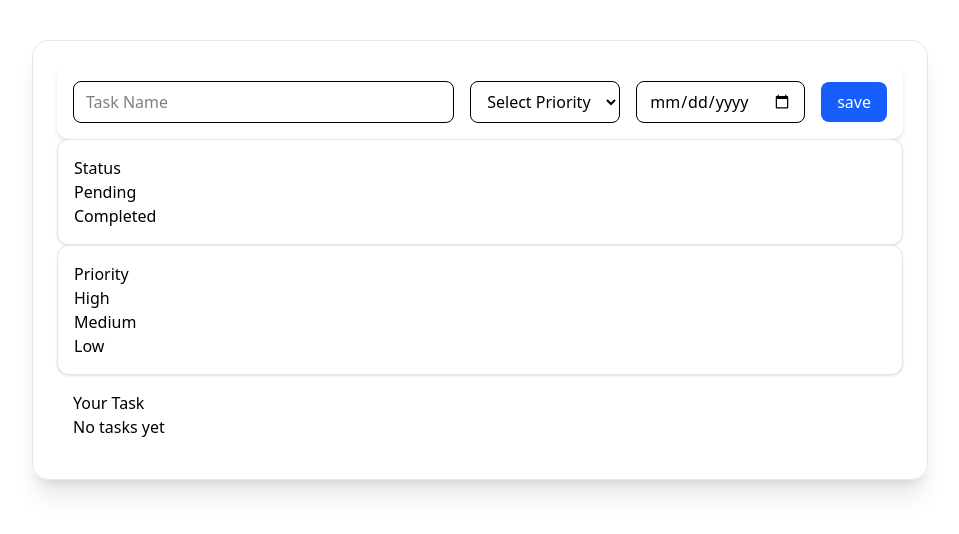
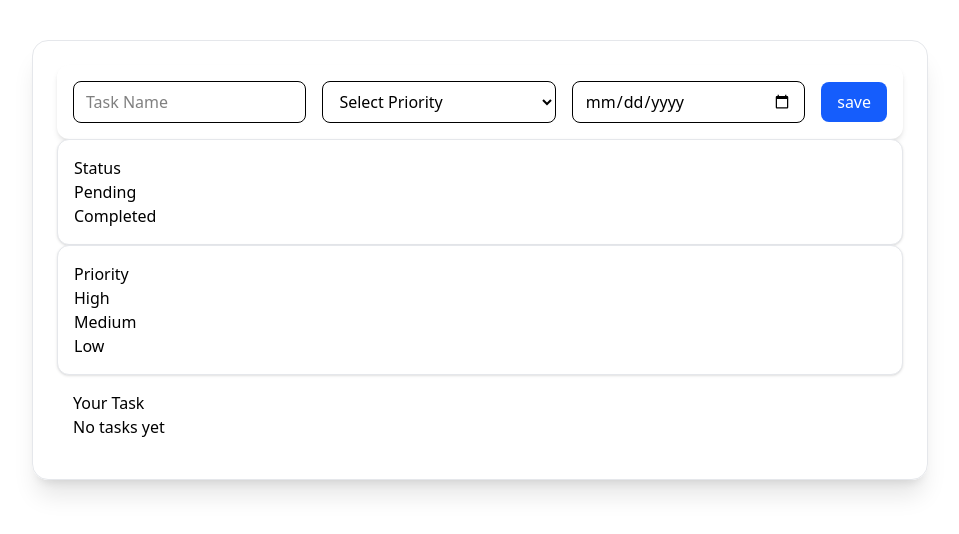
Before and after one commit to Ritadhami/mytodo, a React (Vite) app: page / in a window 1280 px wide. Shown: the top 534 px of the page, without its empty margins (160-1119 px from the left). Built offline with nearby package versions, Linux system fonts and the light colour scheme.

Commit message:
done change s in all file

```diff
--- a/src/App.jsx
+++ b/src/App.jsx
@@ -72,6 +72,4 @@ function App() {
   );
 }
 
-
-
 export default App;
--- a/src/components/AddTodo.jsx
+++ b/src/components/AddTodo.jsx
@@ -28,12 +28,12 @@ return(
             <input
              type="text"
              placeholder="Task Name "
-             className="px-3 py-2 border rounded-lg w-full focus:outline-none focus:ring-2 focus:ring-blue-400"
+             className="flex-1 px-3 py-2 border rounded-lg w-full focus:outline-none focus:ring-2 focus:ring-blue-400"
              value={taskName}
              onChange={(e) => setTaskName(e.target.value)}
              />
 
-            <select className="px-3 py-2 border rounded-lg w-full md:w-40 focus:outline-none focus:ring-2 focus:ring-blue-400"
+            <select className=" flex-1 md:w-40 px-3 py-2 border rounded-lg w-full md:w-40 focus:outline-none focus:ring-2 focus:ring-blue-400"
             value={priority}
             onChange={(e) => setPriority(e.target.value)}
             >
@@ -46,7 +46,7 @@ return(
             <input
              type="date"
              placeholder="Deadline"
-             className="px-3 py-2 border rounded-lg w-full md:w-44 focus:outline-none focus:ring-2 focus:ring-blue-400"
+             className=" flex-1 md:w-44 px-3 py-2 border rounded-lg w-full md:w-44 focus:outline-none focus:ring-2 focus:ring-blue-400"
              value={date}
              onChange={(e) => setDate(e.target.value)}
              />
--- a/src/components/ToDoList.jsx
+++ b/src/components/ToDoList.jsx
@@ -7,18 +7,19 @@ function ToDoList({ tasks, deleteTask, toggleComplete, editTask }) {
       {tasks.length === 0 ? (
         <p>No tasks yet</p>
       ) : (
-        <div>
-          <table>
-            <thead>
+        <div className='overflow-x-auto'>
+          <table className='min-w-full border border-gray-300'>
+            <thead className='bg-gray-100'>
               <tr>
-                <th>#</th>
-                <th>Task Name</th>
-                <th>Priority</th>
-                <th>Status</th>
-                <th>Actions</th>
+                <th className='border px-2 py-1'>S.N</th>
+                <th className='border px-2 py-1'>Task Name</th>
+                <th className='border px-2 py-1'>Priority</th>
+                <th className='border px-2 py-1'>Status</th>
+                <th className='border px-2 py-1'>Actions</th>
               </tr>
             </thead>
             <tbody>
+
        {tasks.map((task, index) => (
           <ToDoitem
             key={index}
@@ -30,6 +31,7 @@ function ToDoList({ tasks, deleteTask, toggleComplete, editTask }) {
           />
         ))}
         </tbody>
+
         </table>
         </div>
     )}
--- a/src/components/ToDoitem.jsx
+++ b/src/components/ToDoitem.jsx
@@ -40,6 +40,7 @@ function ToDoitem({ task, index, deleteTask, toggleComplete , editTask}) {
                         editTask(index, newTitle, newPriority);
                     }
                 }}
+
                 <MdEdit size= {20}/>
                 </button>
                 </>
```
